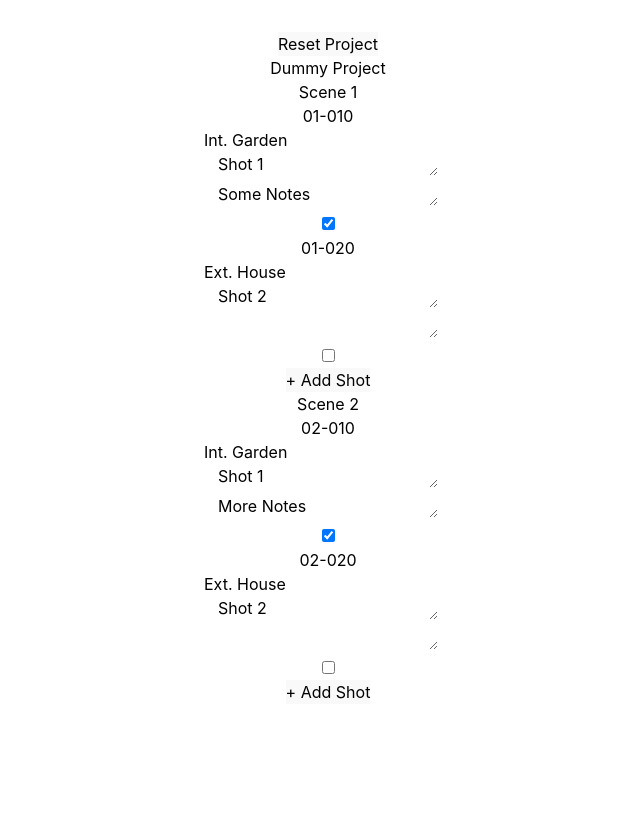
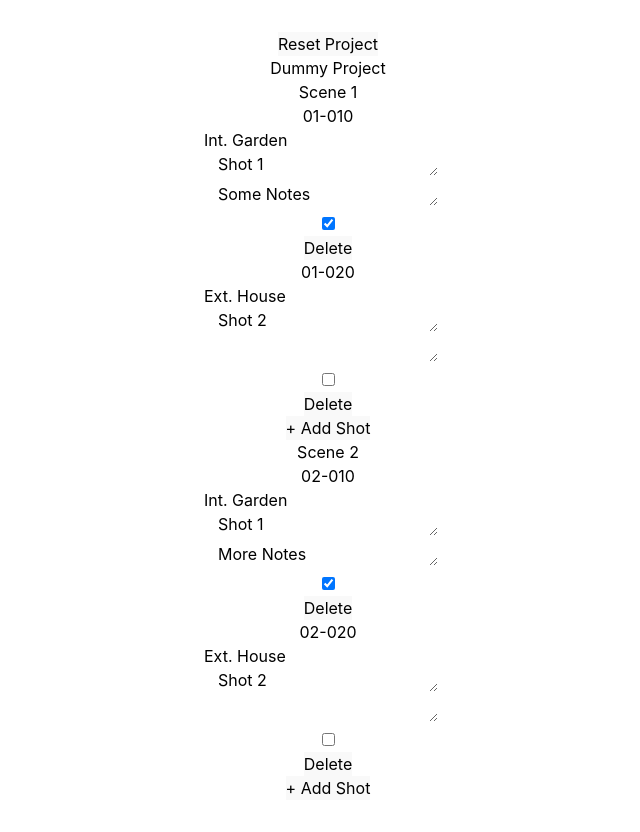
Before and after one commit to roschlau/brickshots, a React (Vite) app: page / in a window 1280 px wide. Shown: the whole page, without its empty margins (312-952 px from the left). Before the commit the page ends 800 px from the top, so only its background shows below. Built offline with nearby package versions, Linux system fonts and the light colour scheme.

Commit message:
Allow deleting shots

```diff
--- a/src/App.tsx
+++ b/src/App.tsx
@@ -58,6 +58,12 @@ function SceneTableRows({scene, sceneIndex, onUpdate}: {
         shots: scene.shots.map((oldShot, i) => i === shotIndex ? updatedShot : oldShot),
       })
     }
+    const deleteShot = () => {
+      onUpdate({
+        ...scene,
+        shots: scene.shots.filter((_, i) => i !== shotIndex),
+      })
+    }
     const shotNumber = shot.lockedNumber ?? nextShotAutoNumber(shotNumbers[shotIndex - 1] ?? 0, lockedShotNumbers)
     shotNumbers[shotIndex] = shotNumber
     return (
@@ -67,6 +73,7 @@ function SceneTableRows({scene, sceneIndex, onUpdate}: {
         sceneNumber={sceneNumber(scene, sceneIndex)}
         shotNumber={shotNumber}
         onUpdate={updateShot}
+        onDelete={deleteShot}
       />
     )
   })
@@ -84,13 +91,15 @@ function SceneTableRows({scene, sceneIndex, onUpdate}: {
   )
 }
 
-function ShotTableRow({shot, sceneNumber, shotNumber, onUpdate}: {
+function ShotTableRow({shot, sceneNumber, shotNumber, onUpdate, onDelete}: {
   shot: ShotData,
   sceneNumber: number,
   shotNumber: number,
   onUpdate: (shot: ShotData) => void,
+  onDelete: () => void,
 }) {
   const shotFullCode = shotCode(sceneNumber, shotNumber)
+
   function shotCodeClicked() {
     if (shot.lockedNumber === null) {
       onUpdate({...shot, lockedNumber: shotNumber})
@@ -149,6 +158,13 @@ function ShotTableRow({shot, sceneNumber, shotNumber, onUpdate}: {
           onChange={value => onUpdate({ ...shot, animated: value.target.checked})}
         />
       </div>
+      <div className="col-start-6">
+        <button
+          onClick={onDelete}
+        >
+          Delete
+        </button>
+      </div>
     </>
   )
 }
```
